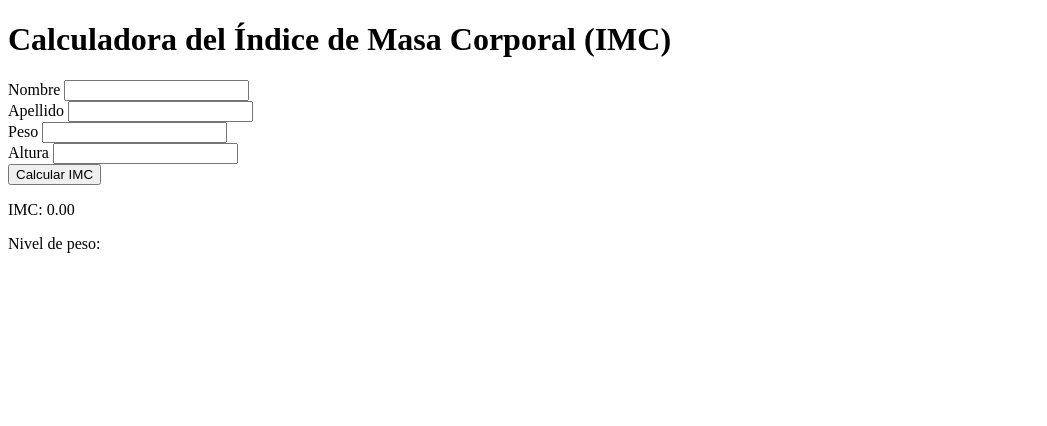
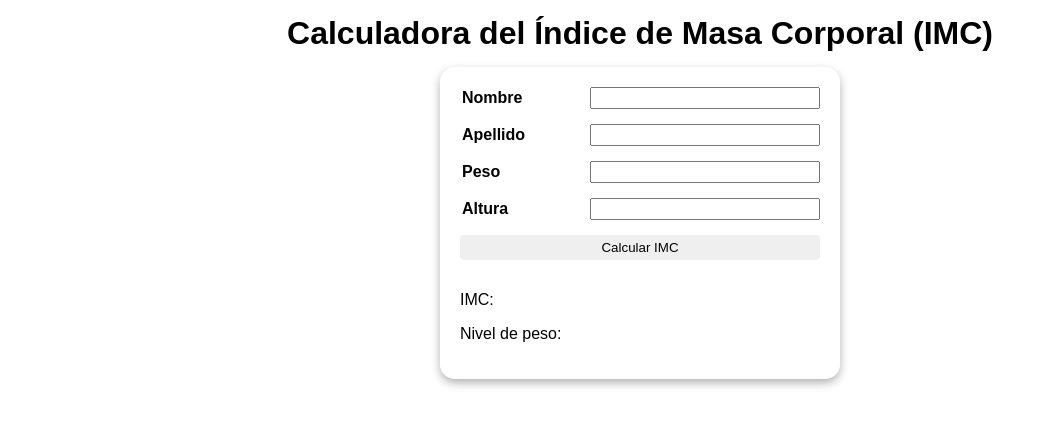
Before and after one commit to MateoGoitea/proyecto02js_IMC_grupo_2, a plain HTML site: page index.html in a window 1280 px wide. Shown: the whole page, without its empty margins (0-1047 px from the left). Drawn offline with Linux system fonts and the light colour scheme.

Commit message:
diseño simple
se le agregó un estilo simple utilizando css

```diff
--- a/index.html
+++ b/index.html
@@ -7,33 +7,39 @@
     <title>GRUPO 2</title>
 </head>
 <body>
-    <h1>Calculadora del Índice de Masa Corporal (IMC)</h1>
+    <h1 class="title">Calculadora del Índice de Masa Corporal (IMC)</h1>
 <main class="calculadora">
-    <div>
+ <div class="form">
+    <div class="form-group">
         <label for="valorNombre">Nombre</label>
         <input type="text" id="valorNombre">
     </div>
 
-    <div>
+    <div class="form-group">
         <label for="valorApellido">Apellido</label>
         <input type="text" id="valorApellido">
     </div>
 
-    <div>
+    <div class="form-group">
         <label for="valorPeso">Peso</label>
         <input type="number" id="valorPeso" min="0">
     </div>
 
-    <div>
+    <div class="form-group">
         <label for="valorAltura">Altura</label>
         <input type="number" id="valorAltura" min="0">
     </div>
 
+    <div class="form-group">
+        <button id="botonCalcular" onclick="resolver()">Calcular IMC</button>
+
+    </div>
     <div>
-        <button id="botonCalcular" onclick="resolver()">Calcular IMC</button>
-        <p>IMC: <span id="imcSpan">0.00</span></p>
-        <p><span id="paciente"></span>Nivel de peso: <span id="nivelPeso"></span></p>
-    </div>
+        <p><span id="paciente"></span></p>
+        <p>IMC: <span id="imcSpan"></span></p>
+        <p>Nivel de peso: <span id="nivelPeso"></span></p>
+        </div>
+  </div>
 </main>
 
     <script src="indexjs.js"></script>
--- a/style.css
+++ b/style.css
@@ -0,0 +1,45 @@
+.title,.calculadora{
+    margin: 15px;
+    padding: 0;
+    background-size: cover;
+    display: flex;
+    justify-content: center;
+    font-family: Arial, sans-serif;
+}
+.form{
+    display: grid;
+    grid-template-columns: 1fr 2fr;
+    gap: 15px;
+    background-color: rgba(255, 255, 255, 0.8);
+    padding: 20px;
+    border-radius: 15px;
+    box-shadow: 0px 4px 10px rgba(0, 0, 0, 0.3);
+    max-width: 400px;
+    width: 100%;
+    box-sizing: border-box;
+}
+.form-group{
+    display: contents;
+}
+.form label{
+    padding: 2px;
+    font-weight: bold;
+    align-self: center;
+}
+.form input:hover{
+    border-color:#ebedef;
+}
+.form button{
+    padding: 5px;
+    grid-column: span 2;
+    border: none;
+    border-radius: 4px;
+    cursor: pointer;
+}
+.form button:hover{
+    background-color: #999999;
+}
+.resultados{
+    display: grid;
+    grid-template-columns: 1fr 1fr;
+}
```
